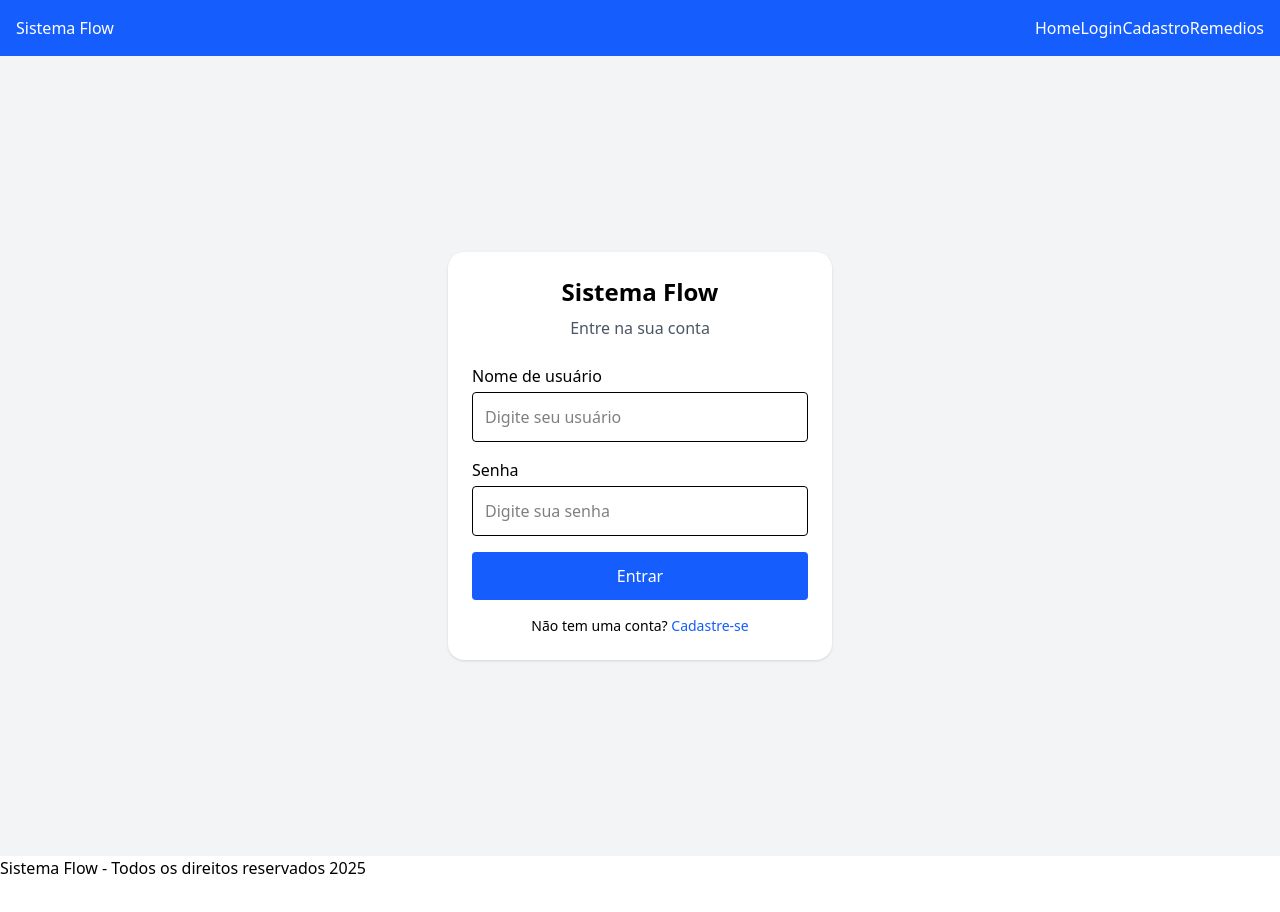
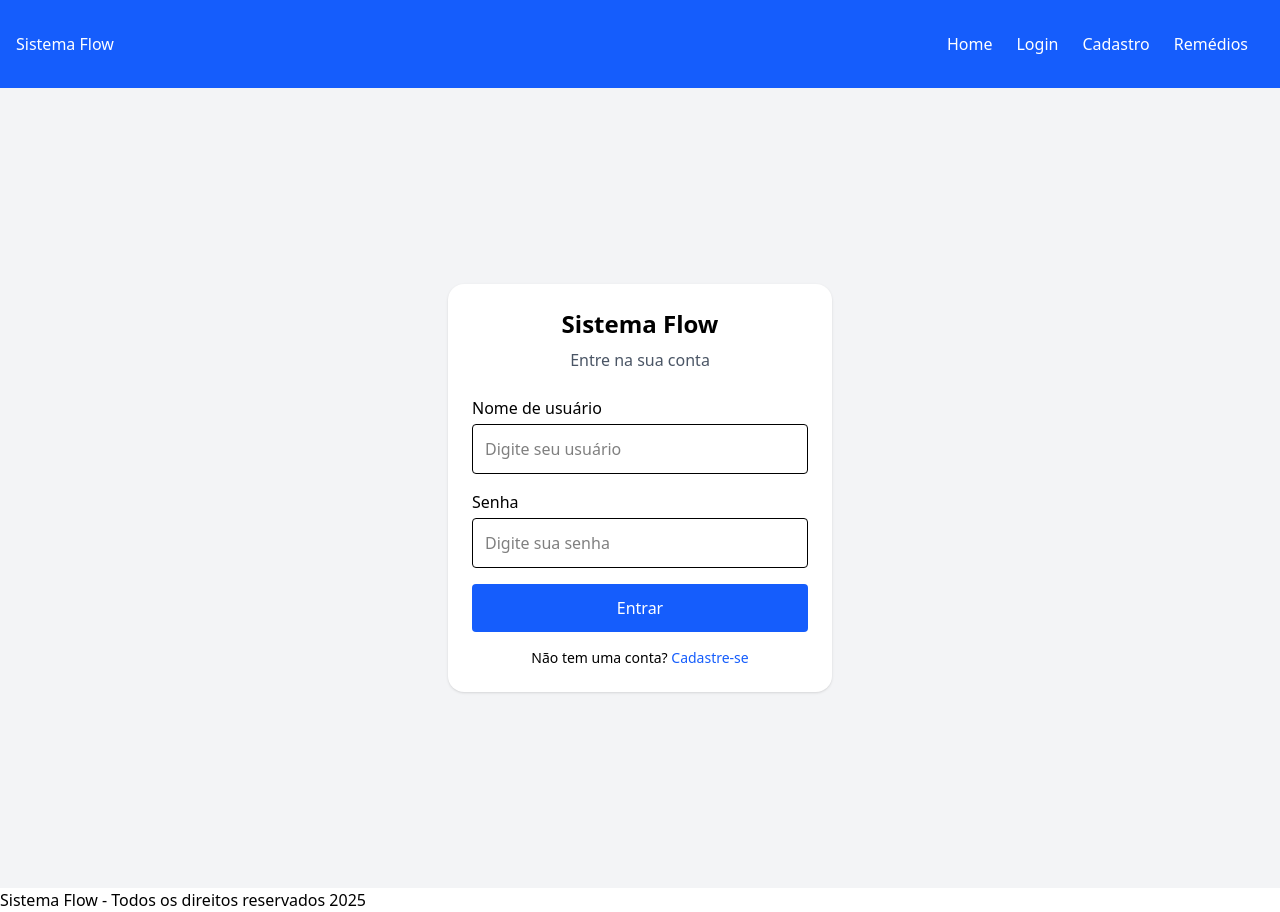
Before and after one commit to 1TDSPH-25/sistema-flow, a React (Vite) app: page /sistema-flow/login in a window 1280 px wide. Before the commit the page ends 880 px from the top, so only its background shows below. Built offline with nearby package versions, Linux system fonts and the light colour scheme.

Commit message:
bugfix: estilizado os links do menu

```diff
--- a/src/components/Menu/Menu.tsx
+++ b/src/components/Menu/Menu.tsx
@@ -2,11 +2,11 @@ import { Link } from "react-router-dom";
 
 export default function Menu(){
     return(
-        <nav className="menu">
-            <Link to="/">Home</Link>
-            <Link to="/login">Login</Link>
-            <Link to="/cadastro">Cadastro</Link>
-            <Link to="/remedios">Remedios</Link>
+        <nav className="flex justify-center gap-6 p-4">
+            <Link to="/" className="hover:text-gray-400">Home</Link>
+            <Link to="/login" className="hover:text-gray-400">Login</Link>
+            <Link to="/cadastro" className="hover:text-gray-400">Cadastro</Link>
+            <Link to="/remedios" className="hover:text-gray-400">Remédios</Link>
         </nav>
     );
 }
```
